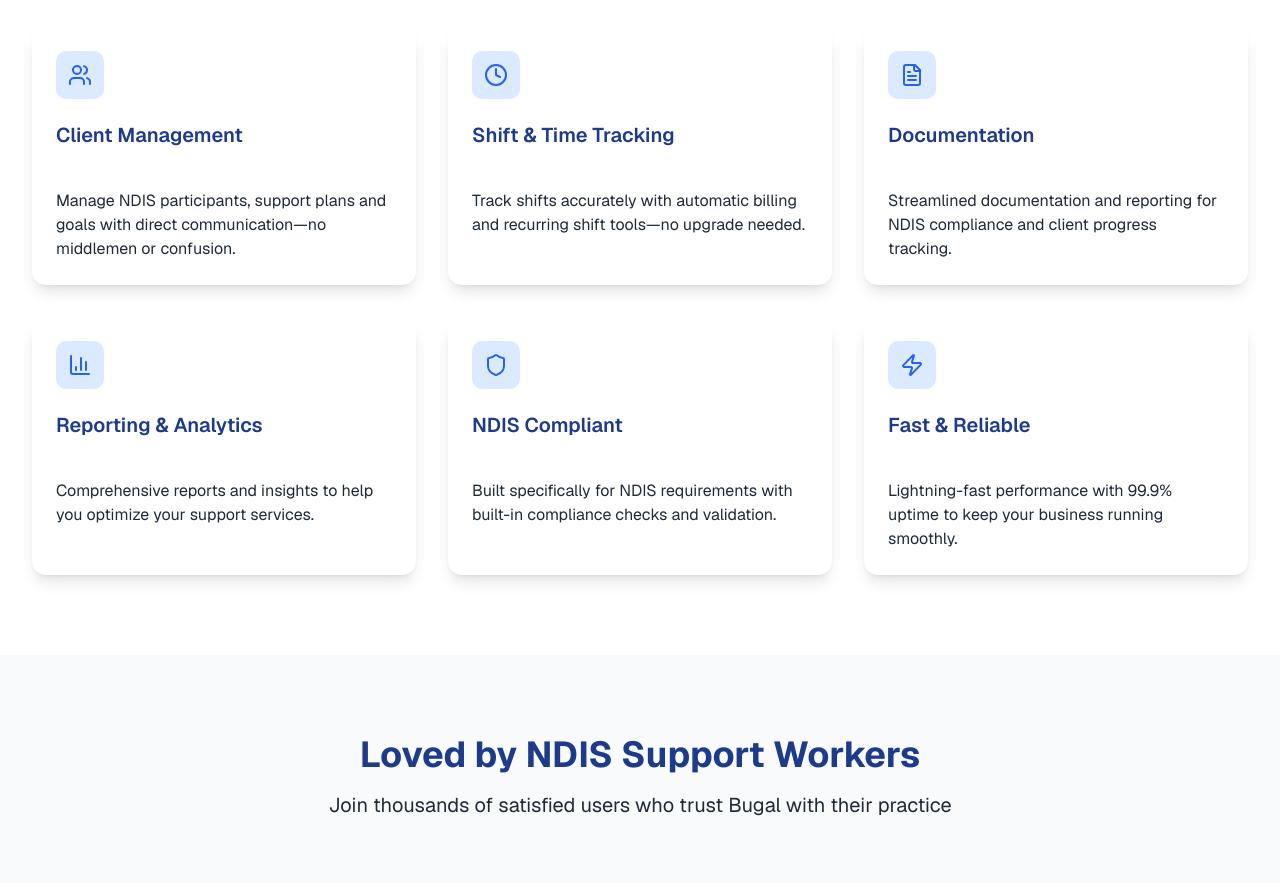
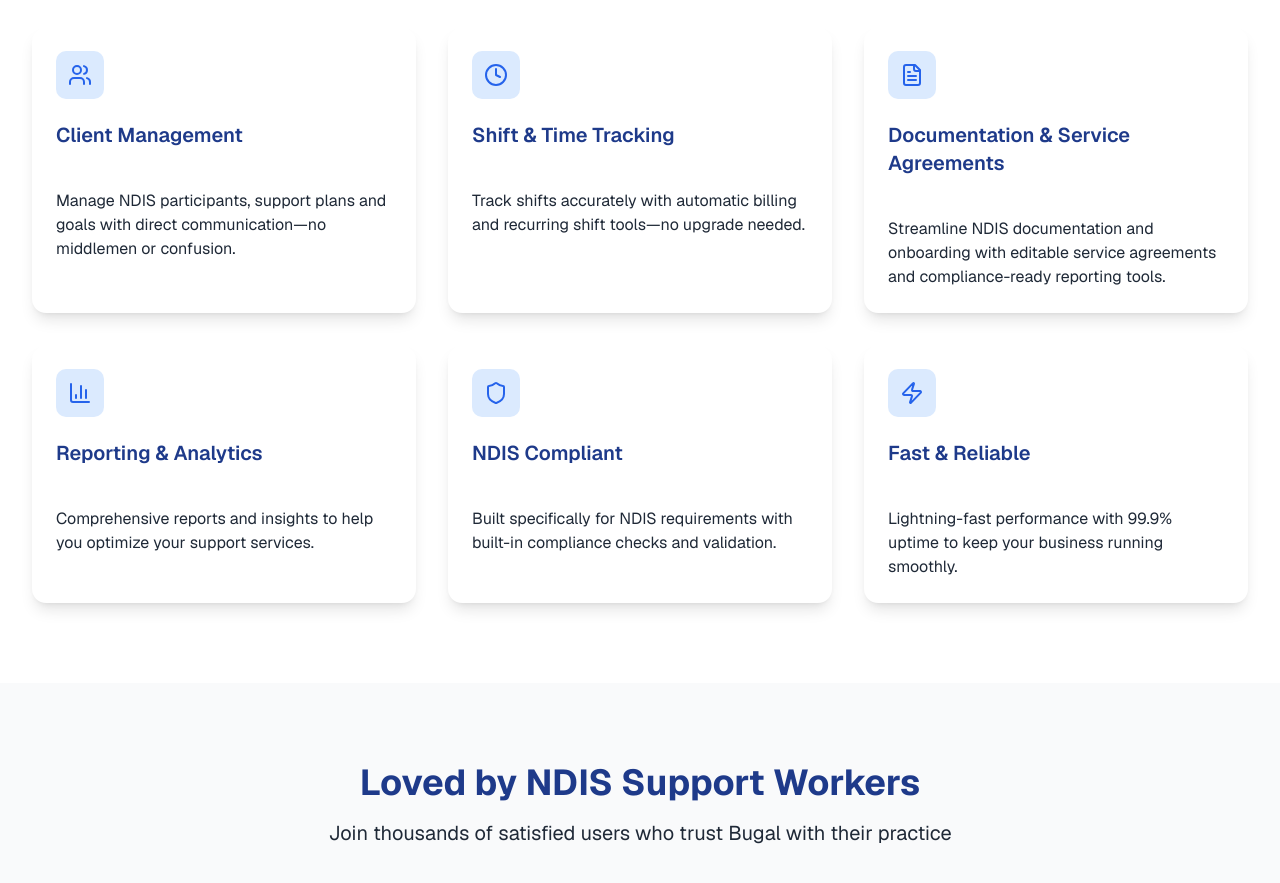
Before and after one commit to bugalsaas/Marketing, a Next.js app: page / in a window 1280 px wide. Shown: the part 1100-1983 px from the top of the page. Built offline with nearby package versions, Linux system fonts and the light colour scheme; no server answers; a web font is replaced by a local one.

Commit message:
feat: updated Documentation section to include Service Agreements and SEO keywords from legacy site

```diff
--- a/src/app/features/page.tsx
+++ b/src/app/features/page.tsx
@@ -73,8 +73,8 @@ export default function FeaturesPage() {
     },
     {
       icon: FileText,
-      title: "Service Agreements",
-      description: "Editable Service Agreements for Easy Client Onboarding. Who else does this?",
+      title: "Documentation & Service Agreements",
+      description: "Streamline NDIS documentation and onboarding with editable service agreements and compliance-ready reporting tools.",
       features: ["Editable templates", "Easy onboarding", "Custom agreements", "Unique offering"]
     },
     {
--- a/src/app/page.tsx
+++ b/src/app/page.tsx
@@ -19,8 +19,8 @@ export default function Home() {
     },
     {
       icon: FileText,
-      title: "Documentation",
-      description: "Streamlined documentation and reporting for NDIS compliance and client progress tracking.",
+      title: "Documentation & Service Agreements",
+      description: "Streamline NDIS documentation and onboarding with editable service agreements and compliance-ready reporting tools.",
     },
     {
       icon: BarChart3,
--- a/src/app/pricing/page.tsx
+++ b/src/app/pricing/page.tsx
@@ -271,8 +271,8 @@ export default function PricingPage() {
               },
               {
                 icon: FileText,
-                title: "Service Agreements",
-                description: "Streamlined service agreement creation with our free Service Agreement Creator tool."
+                title: "Documentation & Service Agreements",
+                description: "Streamline NDIS documentation and onboarding with editable service agreements and compliance-ready reporting tools."
               },
               {
                 icon: Clock,
```
